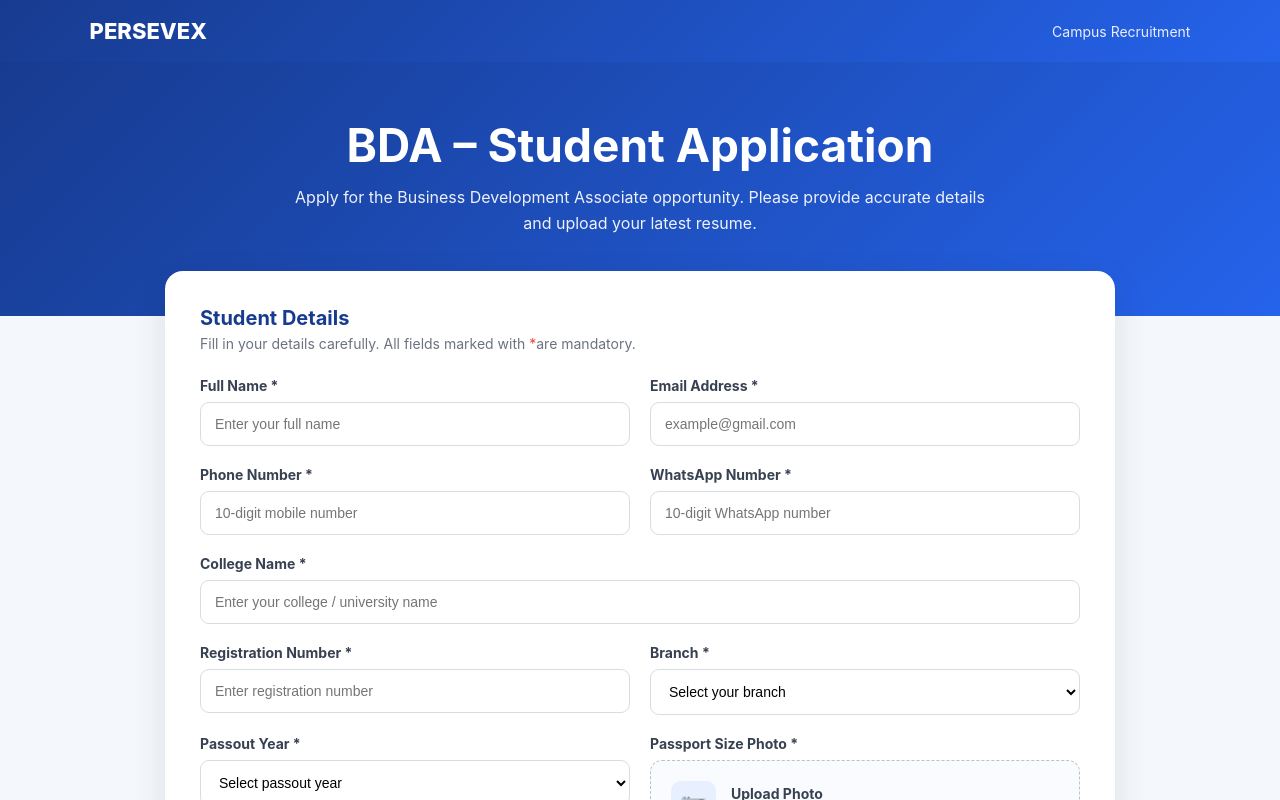
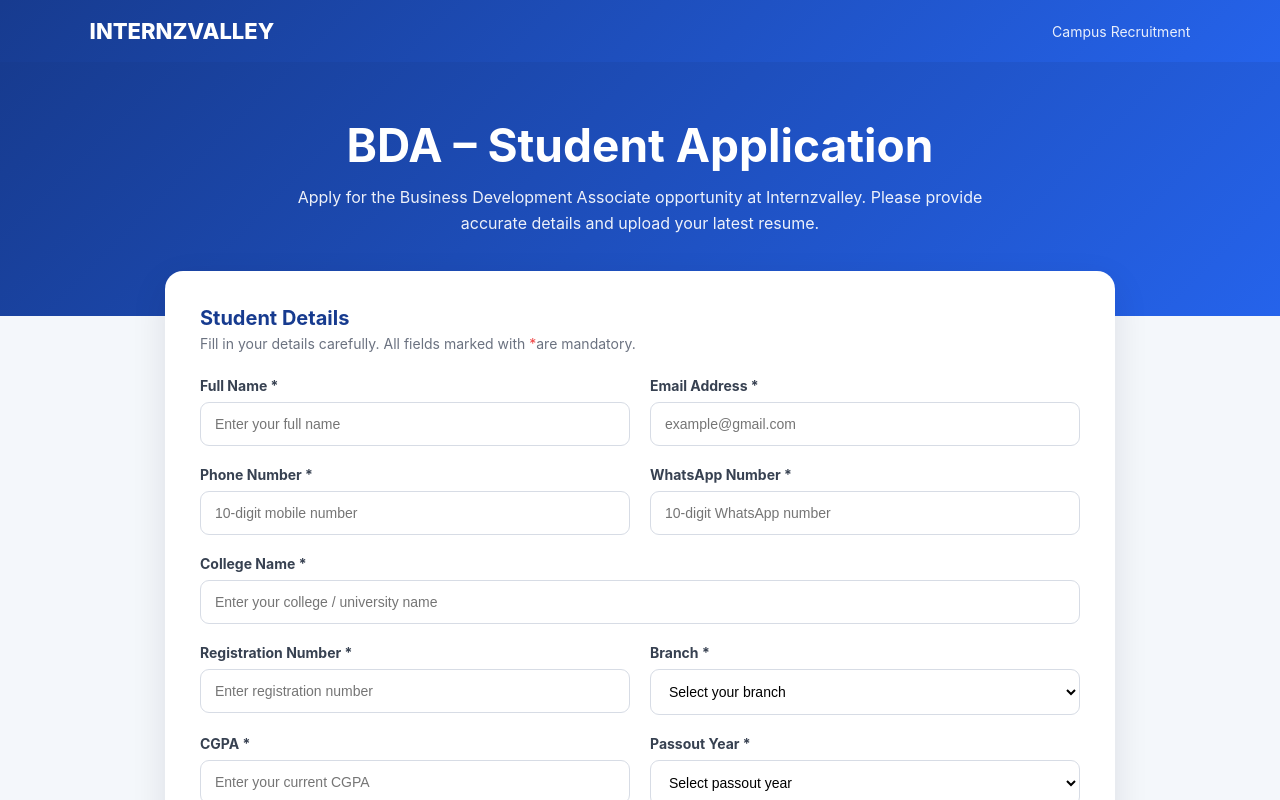
Before and after one commit to rajagceian/Internzvalley, a React (Vite) app in the folder frontend-react/: page / in a window 1280 px wide. Shown: the top 800 px of the page. Built offline with nearby package versions, Linux system fonts and the light colour scheme; no server answers.

Commit message:
Update branding and add CGPA field in application form

```diff
--- a/frontend-react/src/App.jsx
+++ b/frontend-react/src/App.jsx
@@ -282,7 +282,7 @@
               <strong>
                 {" "}Business Development Associate
               </strong>
-              {" "}position.
+              {" "}position at Internzvalley.
             </p>
 
             <p>
@@ -358,8 +358,8 @@
 
         <p>
           Apply for the Business Development Associate
-          opportunity. Please provide accurate details
-          and upload your latest resume.
+          opportunity at Internzvalley. Please provide
+          accurate details and upload your latest resume.
         </p>
 
       </section>
@@ -503,6 +503,19 @@
                 </select>
 
               </div>
+
+
+              {/* CGPA */}
+
+              <FormField
+                label="CGPA"
+                name="cgpa"
+                type="number"
+                placeholder="Enter your current CGPA"
+                min="0"
+                max="10"
+                step="0.01"
+              />
 
 
               {/* PASSOUT */}
@@ -714,7 +727,7 @@
     <header>
 
       <div className="logo">
-        PERSEVEX
+        INTERNZVALLEY
       </div>
 
       <div className="header-tag">
@@ -752,6 +765,9 @@
   type = "text",
   placeholder,
   maxLength,
+  min,
+  max,
+  step,
   full = false
 }) {
 
@@ -772,6 +788,9 @@
         name={name}
         placeholder={placeholder}
         maxLength={maxLength}
+        min={min}
+        max={max}
+        step={step}
         required
       />
 
```
